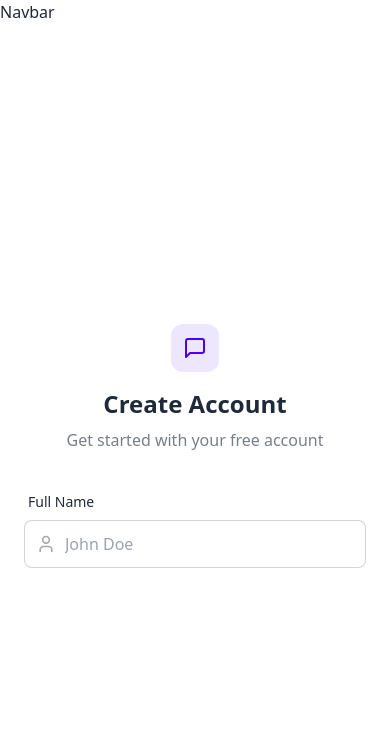
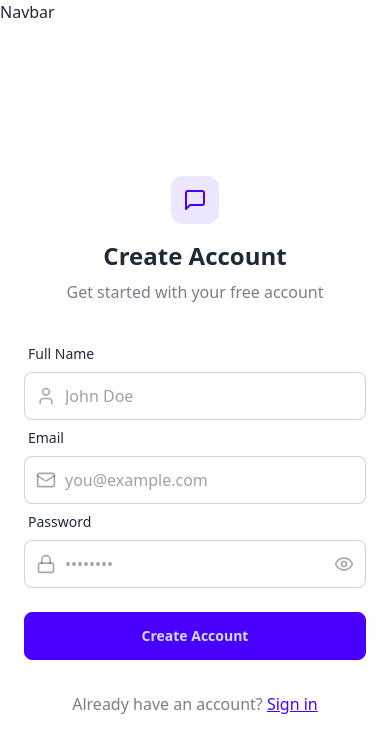
Before and after one commit to Huzaifa-Khan-Official/Chat-App, a React (Vite) app in the folder frontend/: page /signup in a window 390 px wide. Shown: the top 752 px of the page. Built offline with nearby package versions, Linux system fonts and the light colour scheme; no server answers.

Commit message:
signup integration done

```diff
--- a/frontend/src/App.jsx
+++ b/frontend/src/App.jsx
@@ -2,6 +2,7 @@
 import Navbar from './components/Navbar'
 import { Navigate, Route, Routes } from 'react-router-dom'
 import { Loader } from "lucide-react"
+import { Toaster } from "react-hot-toast"
 
 // pages
 import HomePage from './pages/HomePage'
@@ -37,6 +38,11 @@
         <Route path='/settings' element={<SettingsPage />} />
         <Route path='/profile' element={authUser ? <ProfilePage /> : <Navigate to="/login" />} />
       </Routes>
+
+      <Toaster
+        position="top-center"
+        reverseOrder={false}
+      />
     </div>
   )
 }
--- /dev/null
+++ b/frontend/src/components/AuthImagePattern.jsx
@@ -0,0 +1,22 @@
+const AuthImagePattern = ({ title, subtitle }) => {
+    return (
+      <div className="hidden lg:flex items-center justify-center bg-base-200 p-12">
+        <div className="max-w-md text-center">
+          <div className="grid grid-cols-3 gap-3 mb-8">
+            {[...Array(9)].map((_, i) => (
+              <div
+                key={i}
+                className={`aspect-square rounded-2xl bg-primary/10 ${
+                  i % 2 === 0 ? "animate-pulse" : ""
+                }`}
+              />
+            ))}
+          </div>
+          <h2 className="text-2xl font-bold mb-4">{title}</h2>
+          <p className="text-base-content/60">{subtitle}</p>
+        </div>
+      </div>
+    );
+  };
+
+  export default AuthImagePattern;
--- a/frontend/src/pages/SignupPage.jsx
+++ b/frontend/src/pages/SignupPage.jsx
@@ -1,18 +1,34 @@
 import React, { useState } from 'react'
 import { useAuthStore } from '../store/useAuthStore';
-import { MessageSquare, User } from 'lucide-react';
+import { Eye, EyeOff, Loader2, Lock, Mail, MessageSquare, User } from 'lucide-react';
+import { Link } from 'react-router-dom';
+import toast from "react-hot-toast"
+
+import AuthImagePattern from '../components/AuthImagePattern';
 
 const SignupPage = () => {
-  const [showPassword, setShowPasword] = useState(false);
+  const [showPassword, setShowPassword] = useState(false);
   const [formData, setFormData] = useState({
     fullName: "",
     email: "",
     password: "",
   });
   const { signup, isSigningUp } = useAuthStore();
-  const validateForm = () => { };
+  const validateForm = () => {
+    if (!formData.fullName.trim()) return toast.error("Full name is required");
+    if (!formData.email.trim()) return toast.error("Email is required");
+    if (!/\S+@\S+\.\S+/.test(formData.email)) return toast.error("Invalid email format");
+    if (!formData.password) return toast.error("Password is required");
+    if (formData.password.length < 6) return toast.error("Password must be at least 6 characters");
+
+    return true;
+  };
   const handleSubmit = (e) => {
     e.preventDefault();
+
+    const success = validateForm();
+
+    if (success == true) signup(formData);
   };
 
   return (
@@ -51,13 +67,84 @@
                   onChange={(e) => setFormData({ ...formData, fullName: e.target.value })}
                 />
               </div>
+
+              <div className="form-control">
+                <label className="label">
+                  <span className="label-text font-medium">Email</span>
+                </label>
+                <div className="relative">
+                  <div className="absolute inset-y-0 left-0 pl-3 flex items-center pointer-events-none">
+                    <Mail className="size-5 text-base-content/40" />
+                  </div>
+                  <input
+                    type="email"
+                    className={`input input-bordered w-full pl-10`}
+                    placeholder="you@example.com"
+                    value={formData.email}
+                    onChange={(e) => setFormData({ ...formData, email: e.target.value })}
+                  />
+                </div>
+              </div>
+
+              <div className="form-control">
+                <label className="label">
+                  <span className="label-text font-medium">Password</span>
+                </label>
+                <div className="relative">
+                  <div className="absolute inset-y-0 left-0 pl-3 flex items-center pointer-events-none">
+                    <Lock className="size-5 text-base-content/40" />
+                  </div>
+                  <input
+                    type={showPassword ? "text" : "password"}
+                    className={`input input-bordered w-full pl-10`}
+                    placeholder="••••••••"
+                    value={formData.password}
+                    onChange={(e) => setFormData({ ...formData, password: e.target.value })}
+                  />
+                  <button
+                    type="button"
+                    className="absolute inset-y-0 right-0 pr-3 flex items-center"
+                    onClick={() => setShowPassword(!showPassword)}
+                  >
+                    {showPassword ? (
+                      <EyeOff className="size-5 text-base-content/40" />
+                    ) : (
+                      <Eye className="size-5 text-base-content/40" />
+                    )}
+                  </button>
+                </div>
+              </div>
             </div>
+
+            <button type="submit" className="btn btn-primary w-full" disabled={isSigningUp}>
+              {isSigningUp ? (
+                <>
+                  <Loader2 className="size-5 animate-spin" />
+                  Loading...
+                </>
+              ) : (
+                "Create Account"
+              )}
+            </button>
 
           </form>
 
+          <div className="text-center">
+            <p className="text-base-content/60">
+              Already have an account?{" "}
+              <Link to="/login" className="link link-primary">
+                Sign in
+              </Link>
+            </p>
+          </div>
         </div>
+      </div>
 
-      </div>
+      {/* Right Side */}
+      <AuthImagePattern
+        title="Join our community"
+        subTitle="Connect with friends, share moments, and stay in touch with your loved ones."
+      />
     </div>
   )
 }
--- a/frontend/src/store/useAuthStore.js
+++ b/frontend/src/store/useAuthStore.js
@@ -1,5 +1,6 @@
 import { create } from "zustand"
 import { axiosInstance } from "../lib/axios"
+import toast from "react-hot-toast";
 
 export const useAuthStore = create((set) => ({
     authUser: null,
@@ -23,6 +24,16 @@
     },
 
     signup: async (data) => {
+        set({ isSigningUp: true });
+        try {
+            const res = await axiosInstance.post("/auth/signup", data);
+            set({ authUser: res.data });
+            toast.success("Account create successfully");
 
+        } catch (error) {
+            toast.error(error.response.data.message);
+        } finally {
+            set({ isSigningUp: false });
+        }
     }
 }))
```
